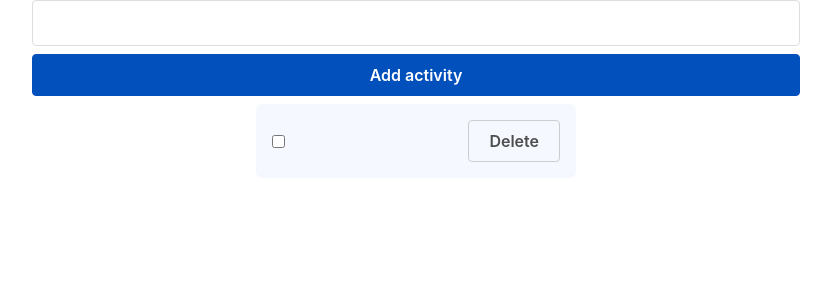
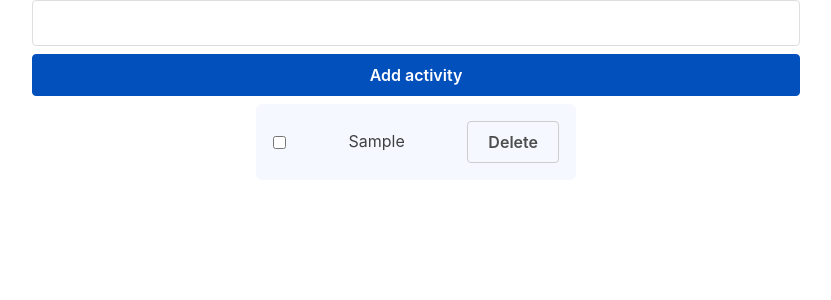
Before and after one commit to dustycl/todooly-react, a React (Create React App) app: page / in a window 1280 px wide. Both pictures are taken after typing "Sample" into the empty fields and a click on the button "Add activity". Shown: the top 300 px of the page, without its empty margins (224-1055 px from the left). Built offline with nearby package versions, Linux system fonts and the light colour scheme.

Commit message:
Fix activity border sizing issue

```diff
--- a/src/List.js
+++ b/src/List.js
@@ -6,8 +6,7 @@ class Activity extends Component {
     constructor(props) {
         super(props)
         this.state = {
-            item: props.item,
-            class: "activity"
+            class: "activity",
         }
     }
 
@@ -26,7 +25,7 @@ class Activity extends Component {
              onMouseEnter={this.handleMouseEnter}
              onMouseLeave={this.handleMouseLeave} >
                 <input type="checkbox" />
-                <div>{this.item}</div>
+                <div>{this.props.item}</div>
                 <div>
                     <button className="muted-button activity-button-delete">Delete</button>
                 </div>
--- a/src/custom.css
+++ b/src/custom.css
@@ -1,3 +1,7 @@
+body {
+    box-sizing: border-box;
+}
+
 .activity-list {
     width: 320px;
     list-style: none;
@@ -10,6 +14,7 @@
     align-items: center;
     justify-content: space-between;
     background: #F5F9FF;
+    border: 1px solid transparent;
     border-radius: 6px;
     margin-bottom: 1rem;
     padding: 1rem;
```
